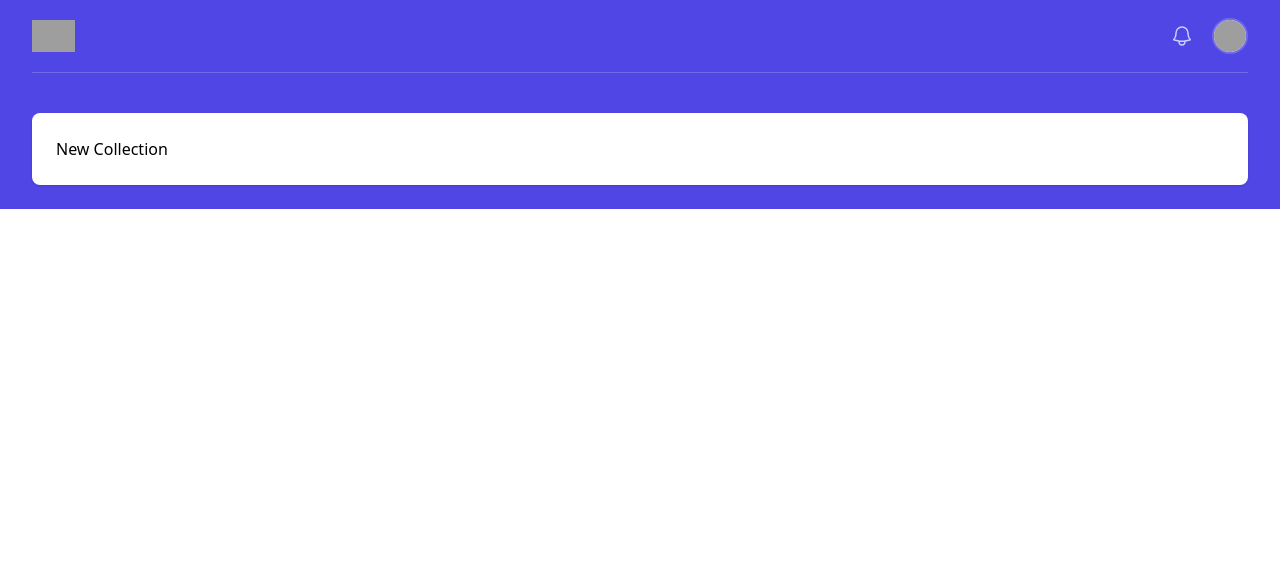
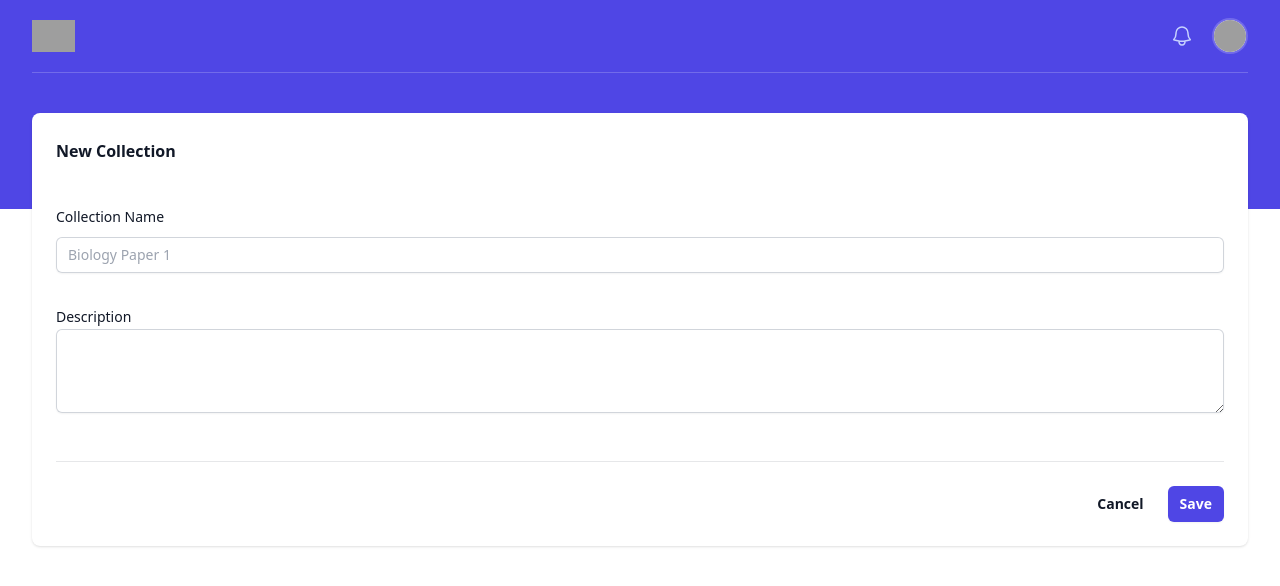
Before and after one commit to JedPattersonn/compcoursework, a Next.js app: page /newcollection in a window 1280 px wide. Shown: the top 586 px of the page. Built offline with nearby package versions, Linux system fonts and the light colour scheme; grey boxes are pictures that could not be loaded.

Commit message:
Added new collection field and API calls with DB

```diff
--- a/components/CollectionCardHeader.js
+++ b/components/CollectionCardHeader.js
@@ -1,3 +1,5 @@
+import Link from "next/link";
+
 export default function CollectionCardHeader() {
   return (
     <div className="bg-white px-4 py-5 sm:px-6">
@@ -6,14 +8,14 @@ export default function CollectionCardHeader() {
           <h1 className="text-2xl font-bold tracking-tight">My Collections</h1>
         </div>
         <div className="ml-4 mt-2 flex-shrink-0">
-          <a href="/newcollection">
+          <Link href="/newcollection">
             <button
               type="button"
               className="relative inline-flex items-center rounded-md bg-indigo-600 px-3 py-2 text-sm font-semibold text-white shadow-sm hover:bg-indigo-500 focus-visible:outline focus-visible:outline-2 focus-visible:outline-offset-2 focus-visible:outline-indigo-600"
             >
               Create new collection
             </button>
-          </a>
+          </Link>
         </div>
       </div>
     </div>
--- a/components/CollectionDashboard.js
+++ b/components/CollectionDashboard.js
@@ -4,6 +4,7 @@ import { Bars3Icon, BellIcon, XMarkIcon } from "@heroicons/react/24/outline";
 import { MagnifyingGlassIcon } from "@heroicons/react/20/solid";
 import CardGrid from "./CardGrid";
 import CardGridHeader from "./CardGridHeader";
+import Link from "next/link";
 
 const user = {
   name: "Tom Cook",
@@ -32,14 +33,14 @@ export default function CollectionDashboard(props) {
                 <div className="relative flex items-center justify-center py-5 lg:justify-between">
                   {/* Logo */}
                   <div className="absolute left-0 flex-shrink-0 lg:static">
-                    <a href="/">
+                    <Link href="/">
                       <span className="sr-only">Your Company</span>
                       <img
                         className="h-8 w-auto"
                         src="https://tailwindui.com/img/logos/mark.svg?color=indigo&shade=300"
                         alt="Your Company"
                       />
-                    </a>
+                    </Link>
                   </div>
 
                   {/* Right section on desktop */}
--- a/components/NewCollection.js
+++ b/components/NewCollection.js
@@ -2,7 +2,8 @@ import { Fragment } from "react";
 import { Menu, Popover, Transition } from "@headlessui/react";
 import { Bars3Icon, BellIcon, XMarkIcon } from "@heroicons/react/24/outline";
 import { MagnifyingGlassIcon } from "@heroicons/react/20/solid";
-
+import Link from "next/link";
+import NewCollectionForm from "./NewCollectionForm";
 
 const user = {
   name: "Tom Cook",
@@ -31,14 +32,14 @@ export default function NewCollcetion(props) {
                 <div className="relative flex items-center justify-center py-5 lg:justify-between">
                   {/* Logo */}
                   <div className="absolute left-0 flex-shrink-0 lg:static">
-                    <a href="/">
+                    <Link href="/">
                       <span className="sr-only">Your Company</span>
                       <img
                         className="h-8 w-auto"
                         src="https://tailwindui.com/img/logos/mark.svg?color=indigo&shade=300"
                         alt="Your Company"
                       />
-                    </a>
+                    </Link>
                   </div>
 
                   {/* Right section on desktop */}
@@ -288,7 +289,7 @@ export default function NewCollcetion(props) {
                   </h2>
                   <div className="overflow-hidden rounded-lg bg-white shadow">
                     <div className="p-6">
-                    <h1>New Collection</h1>
+                    <NewCollectionForm />
                     </div>
                   </div>
                 </section>
--- /dev/null
+++ b/components/NewCollectionForm.js
@@ -0,0 +1,107 @@
+import { PhotoIcon, UserCircleIcon } from "@heroicons/react/24/solid";
+import { useState } from "react";
+
+export default function NewCollectionForm() {
+  const [name, setName] = useState("");
+  const [description, setDescription] = useState("");
+
+  const today = new Date();
+  const options = { year: "numeric", month: "long", day: "numeric" };
+  const formattedDate = today.toLocaleDateString("en-US", options);
+
+  const year = today.getFullYear();
+  const month = String(today.getMonth() + 1).padStart(2, "0");
+  const day = String(today.getDate()).padStart(2, "0");
+  const dateTime = `${year}-${month}-${day}`;
+
+  const submitHandler = async (e) => {
+    e.preventDefault();
+    let res = await fetch("http://localhost:3000/api/collection", {
+      method: "POST",
+      body: JSON.stringify({
+        key: 22,
+        name: name,
+        lastUsed: formattedDate,
+        dateTime: dateTime,
+        amount: 0,
+        description: description,
+      }),
+    });
+    if (res.ok) {
+        // Redirect the user to a different page
+        window.location.href = "/";
+      } else {
+        // Handle the error
+        console.error("An error occurred while submitting the form.");
+      }
+  };
+
+  return (
+    <form onSubmit={submitHandler}>
+      <div className="space-y-12">
+        <div className="border-b border-gray-900/10 pb-12">
+          <h1 className="text-base font-semibold leading-7 text-gray-900">
+            New Collection
+          </h1>
+
+          <div className="mt-10 grid grid-cols-1 gap-x-6 gap-y-8 sm:grid-cols-6">
+            <div className="col-span-full">
+              <div>
+                <label
+                  htmlFor="email"
+                  className="block text-sm font-medium leading-6 text-gray-900"
+                >
+                  Collection Name
+                </label>
+                <div className="mt-2">
+                  <input
+                    name="email"
+                    id="email"
+                    className="block w-full rounded-md border-0 py-1.5 text-gray-900 shadow-sm ring-1 ring-inset ring-gray-300 placeholder:text-gray-400 focus:ring-2 focus:ring-inset focus:ring-indigo-600 sm:text-sm sm:leading-6"
+                    placeholder="Biology Paper 1"
+                    aria-describedby="email-description"
+                    value={name}
+                    onChange={(e) => setName(e.target.value)}
+                  />
+                </div>
+              </div>
+              <br />
+              <div className="mt-2">
+                <label
+                  htmlFor="about"
+                  className="block text-sm font-medium leading-6 text-gray-900"
+                >
+                  Description
+                </label>
+                <textarea
+                  id="about"
+                  name="about"
+                  rows={3}
+                  className="block w-full rounded-md border-0 py-1.5 text-gray-900 shadow-sm ring-1 ring-inset ring-gray-300 placeholder:text-gray-400 focus:ring-2 focus:ring-inset focus:ring-indigo-600 sm:text-sm sm:leading-6"
+                  defaultValue={""}
+                  value={description}
+                  onChange={(e) => setDescription(e.target.value)}
+                />
+              </div>
+            </div>
+          </div>
+        </div>
+      </div>
+
+      <div className="mt-6 flex items-center justify-end gap-x-6">
+        <button
+          type="button"
+          className="text-sm font-semibold leading-6 text-gray-900"
+        >
+          Cancel
+        </button>
+        <button
+          type="submit"
+          className="rounded-md bg-indigo-600 px-3 py-2 text-sm font-semibold text-white shadow-sm hover:bg-indigo-500 focus-visible:outline focus-visible:outline-2 focus-visible:outline-offset-2 focus-visible:outline-indigo-600"
+        >
+          Save
+        </button>
+      </div>
+    </form>
+  );
+}
--- /dev/null
+++ b/lib/mongodb.js
@@ -0,0 +1,27 @@
+import { MongoClient } from 'mongodb'
+
+const uri = process.env.MONGODB_URI
+const options = {
+  useUnifiedTopology: true,
+  useNewUrlParser: true,
+}
+
+let client
+let clientPromise
+
+if (!process.env.MONGODB_URI) {
+  throw new Error('Add Mongo URI to .env.local')
+}
+
+if (process.env.NODE_ENV === 'development') {
+  if (!global._mongoClientPromise) {
+    client = new MongoClient(uri, options)
+    global._mongoClientPromise = client.connect()
+  }
+  clientPromise = global._mongoClientPromise
+} else {
+  client = new MongoClient(uri, options)
+  clientPromise = client.connect()
+}
+
+export default clientPromise
--- a/package.json
+++ b/package.json
@@ -11,9 +11,11 @@
   "dependencies": {
     "@headlessui/react": "^1.7.14",
     "@heroicons/react": "^2.0.17",
+    "@next/swc-darwin-arm64": "^13.3.0",
     "autoprefixer": "10.4.14",
     "eslint": "8.38.0",
     "eslint-config-next": "13.3.0",
+    "mongodb": "^5.3.0",
     "next": "13.3.0",
     "postcss": "8.4.21",
     "react": "18.2.0",
--- /dev/null
+++ b/pages/api/collection.js
@@ -0,0 +1,17 @@
+import clientPromise from "../../lib/mongodb";
+
+export default async function handler(req, res) {
+  const client = await clientPromise;
+  const db = client.db("Collections");
+  switch (req.method) {
+    case "POST":
+      let bodyObject = JSON.parse(req.body);
+      let myPost = await db.collection("revisioncollections").insertOne(bodyObject);
+      res.json({ status: 200, data: "Successfully added to database"});
+      break;
+    case "GET":
+      const allPosts = await db.collection("revisioncollections").find({}).toArray();
+      res.json({ status: 200, data: allPosts });
+      break;
+  }
+}
--- /dev/null
+++ b/pages/api/posts.js
@@ -0,0 +1,17 @@
+import clientPromise from "../../lib/mongodb";
+
+export default async function handler(req, res) {
+  const client = await clientPromise;
+  const db = client.db("Collections");
+  switch (req.method) {
+    case "POST":
+      let bodyObject = JSON.parse(req.body);
+      let myPost = await db.collection("posts").insertOne(bodyObject);
+      res.json(myPost.ops[0]);
+      break;
+    case "GET":
+      const allPosts = await db.collection("revisioncollections").find({}).toArray();
+      res.json({ status: 200, data: allPosts });
+      break;
+  }
+}
```
Also changed, not shown: components/CollectionCard.js (+29 -9 lines), 2 other files (tests, documents, lock files or other folders).
